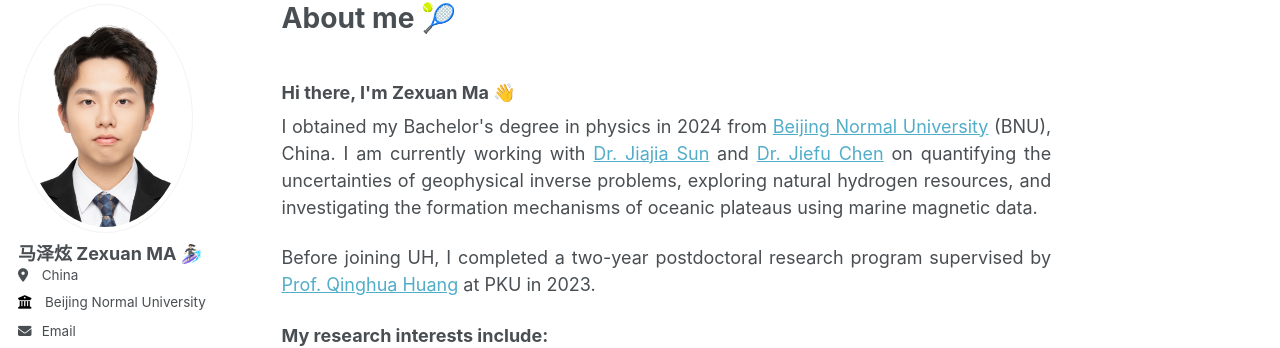
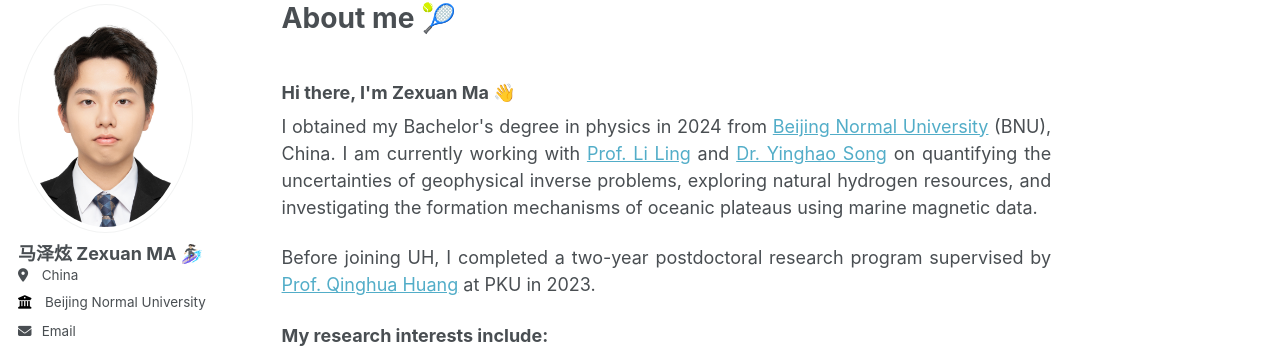
Before and after one commit to ZexuanMA/ZexuanMA.github.io, a Jekyll site: the page built from _pages/about.md, in a window 1280 px wide and 1062 px high. Shown: the part 102-450 px from the top of the window. Built offline with Jekyll 4.4.1, drawn with Linux system fonts in a browser that asks for light colours; some web fonts are replaced.

Commit message:
Update about.md

```diff
--- a/_pages/about.md
+++ b/_pages/about.md
@@ -10,7 +10,7 @@
 
 <h3>Hi there, I'm Zexuan Ma &#128075;</h3>
 <p align = "justify">
-  I obtained my Bachelor's degree in physics in 2024 from <a href="https://www.bnuzh.edu.cn/" target="_blank" rel="noopener noreferrer">Beijing Normal University</a> (BNU), China. I am currently working with <a href="https://sites.google.com/view/jiajiasun" target="_blank" rel="noopener noreferrer">Dr. Jiajia Sun</a> and <a href="https://modal.ece.uh.edu/" target="_blank" rel="noopener noreferrer">Dr. Jiefu Chen</a> on quantifying the uncertainties of geophysical inverse problems, exploring natural hydrogen resources, and investigating the formation mechanisms of oceanic plateaus using marine magnetic data.
+  I obtained my Bachelor's degree in physics in 2024 from <a href="https://www.bnuzh.edu.cn/" target="_blank" rel="noopener noreferrer">Beijing Normal University</a> (BNU), China. I am currently working with <a href="https://orcid.org/0000-0003-2335-6969" target="_blank" rel="noopener noreferrer">Prof. Li Ling</a> and <a href="https://orcid.org/0000-0001-9252-1417" target="_blank" rel="noopener noreferrer">Dr. Yinghao Song</a> on quantifying the uncertainties of geophysical inverse problems, exploring natural hydrogen resources, and investigating the formation mechanisms of oceanic plateaus using marine magnetic data.
 </p>
 <p align = "justify">
 Before joining UH, I completed a two-year postdoctoral research program supervised by <a href="https://scholar.google.com/citations?user=mvImZ_oAAAAJ&hl=en&oi=ao" target="_blank" rel="noopener noreferrer">Prof. Qinghua Huang</a> at PKU in 2023.
```
